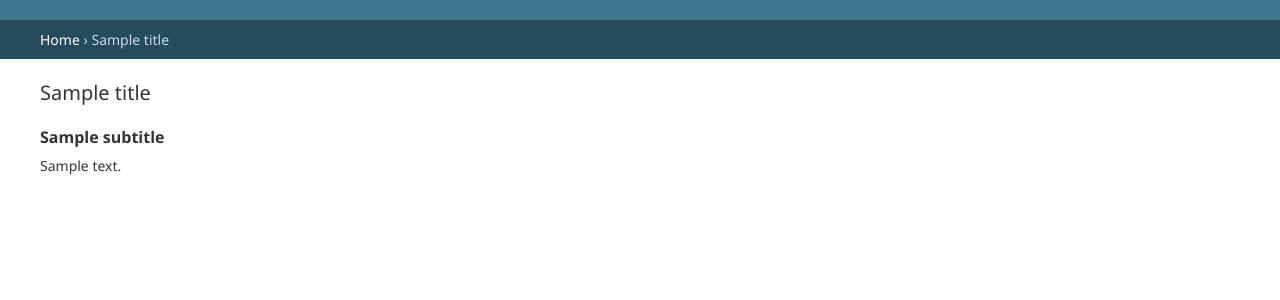
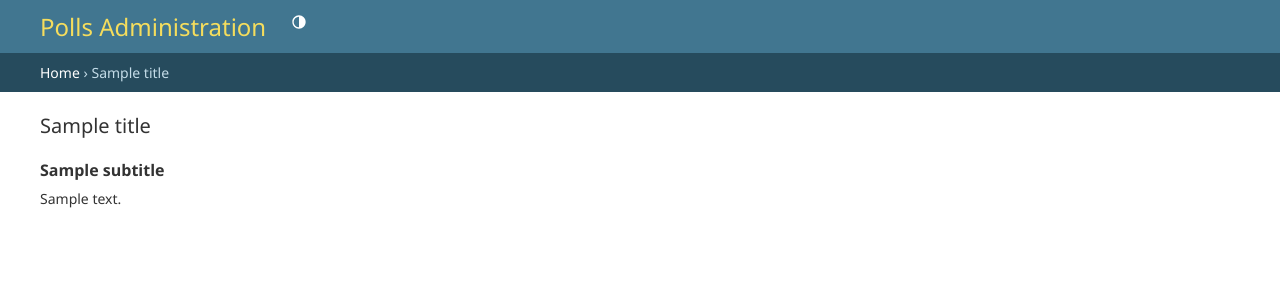
Before and after one commit to 16211994/Django, a Django app: template polls/templates/admin/base_site.html in a window 1280 px wide. Shown: the top 300 px of the page. Run offline with Django 5.2, Linux system fonts and the light colour scheme; the template is opened without the code that fills it: most values are stand-ins (such as "Sample title", 1, 10 or a date in 2020).

Commit message:
Adding base html for template

```diff
--- a/polls/templates/admin/base_site.html
+++ b/polls/templates/admin/base_site.html
@@ -3,7 +3,7 @@
 {% get_current_language as LANGUAGE_CODE %}{% get_current_language_bidi as LANGUAGE_BIDI %}
 <html lang="{{ LANGUAGE_CODE|default:"en-us" }}" dir="{{ LANGUAGE_BIDI|yesno:'rtl,ltr,auto' }}">
 <head>
-<title>{% block title %}{% endblock %}</title>
+<title>{% block title %} Polls Administration {% endblock %}</title>
 <link rel="stylesheet" href="{% block stylesheet %}{% static "admin/css/base.css" %}{% endblock %}">
 {% block dark-mode-vars %}
   <link rel="stylesheet" href="{% static "admin/css/dark_mode.css" %}">
@@ -35,7 +35,12 @@
       <header id="header">
         <div id="branding">
 
-        {% block branding %}{% endblock %}
+        {% block branding %}
+        <div id="site-name"><a href="{% url 'admin:index' %}">Polls Administration</a></div>
+        {% if user.is_anonymous %}
+          {% include "admin/color_theme_toggle.html" %}
+        {% endif %}
+        {% endblock %}
         </div>
         {% block usertools %}
         {% if has_permission %}
```
